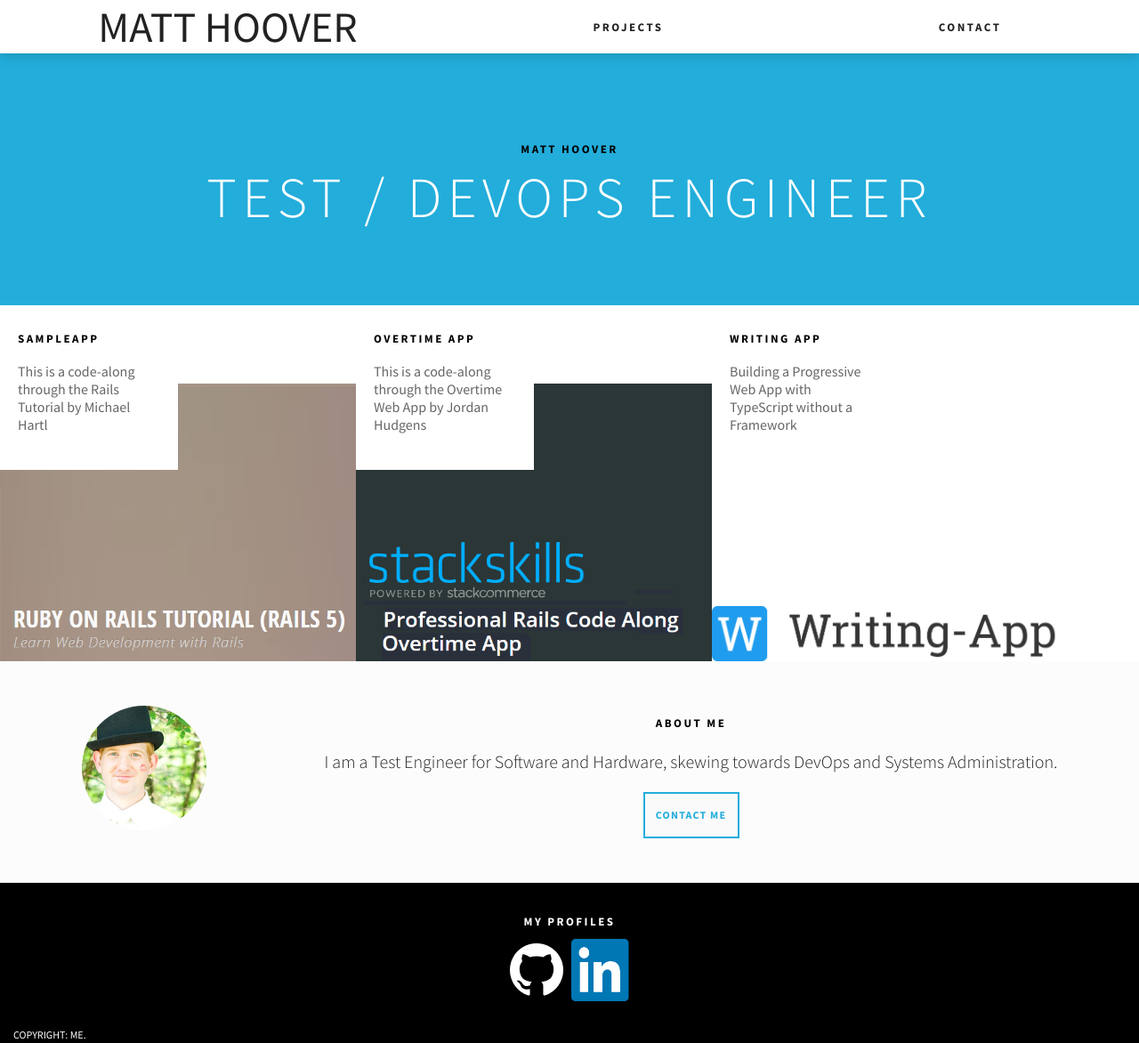
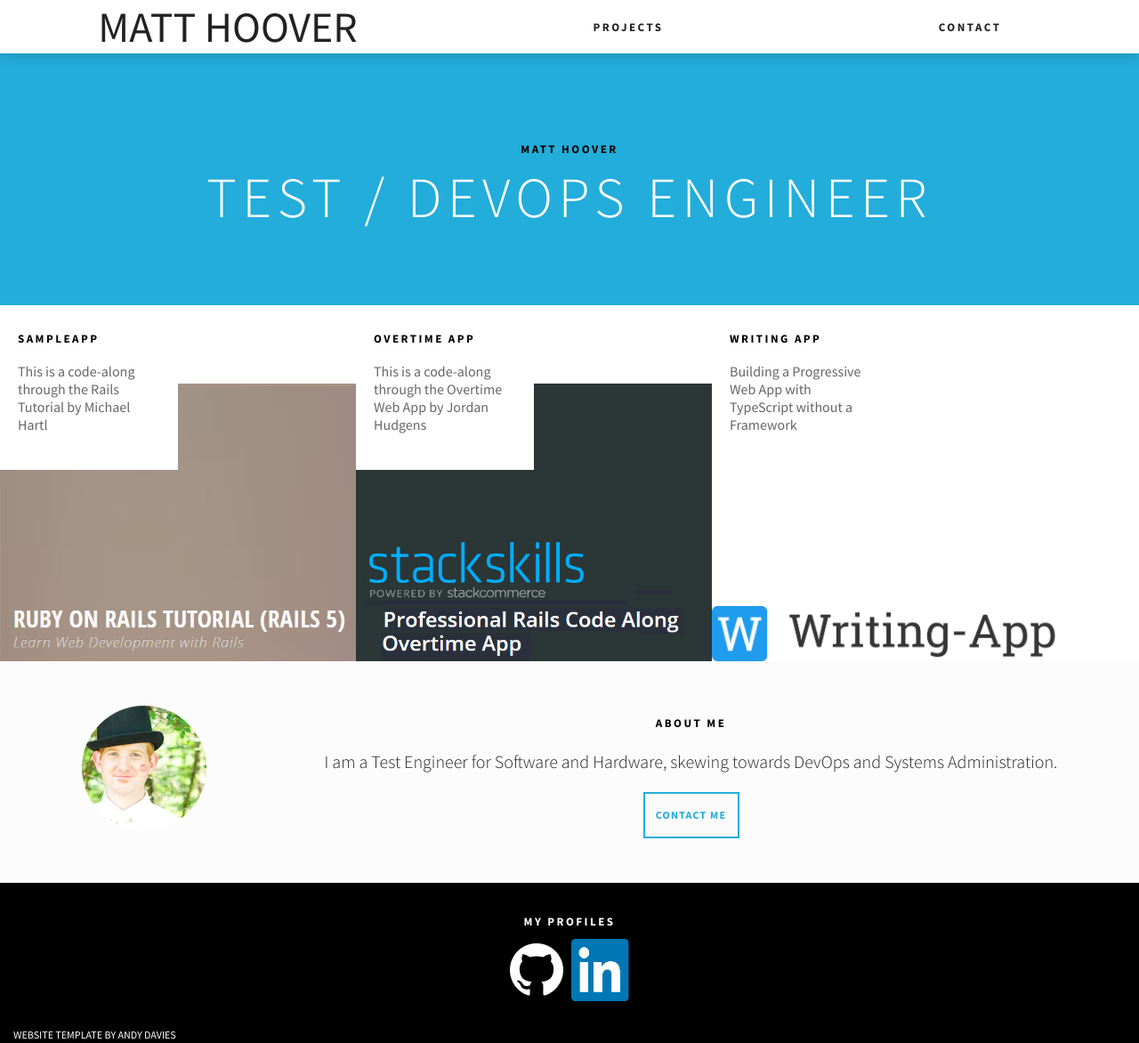
Before and after one commit to machuu/machuu.github.io, a Jekyll site: the page built from index.html, in a window 1280 px wide and 1172 px high. Shown: the whole window at 89% size. Built offline with Jekyll 4.4.1, drawn with Linux system fonts in a browser that asks for light colours.

Commit message:
Add attribution for Andy Davies

```diff
--- a/_includes/footer.html
+++ b/_includes/footer.html
@@ -11,7 +11,7 @@
 		</div>
 	</div>
 	<div class="main-footer">
-		<p>Copyright: me.</p>
+		<p>Website Template by <a href="andavies.github.io">Andy Davies</a></p>
 	</div>
 </footer>
 
```
